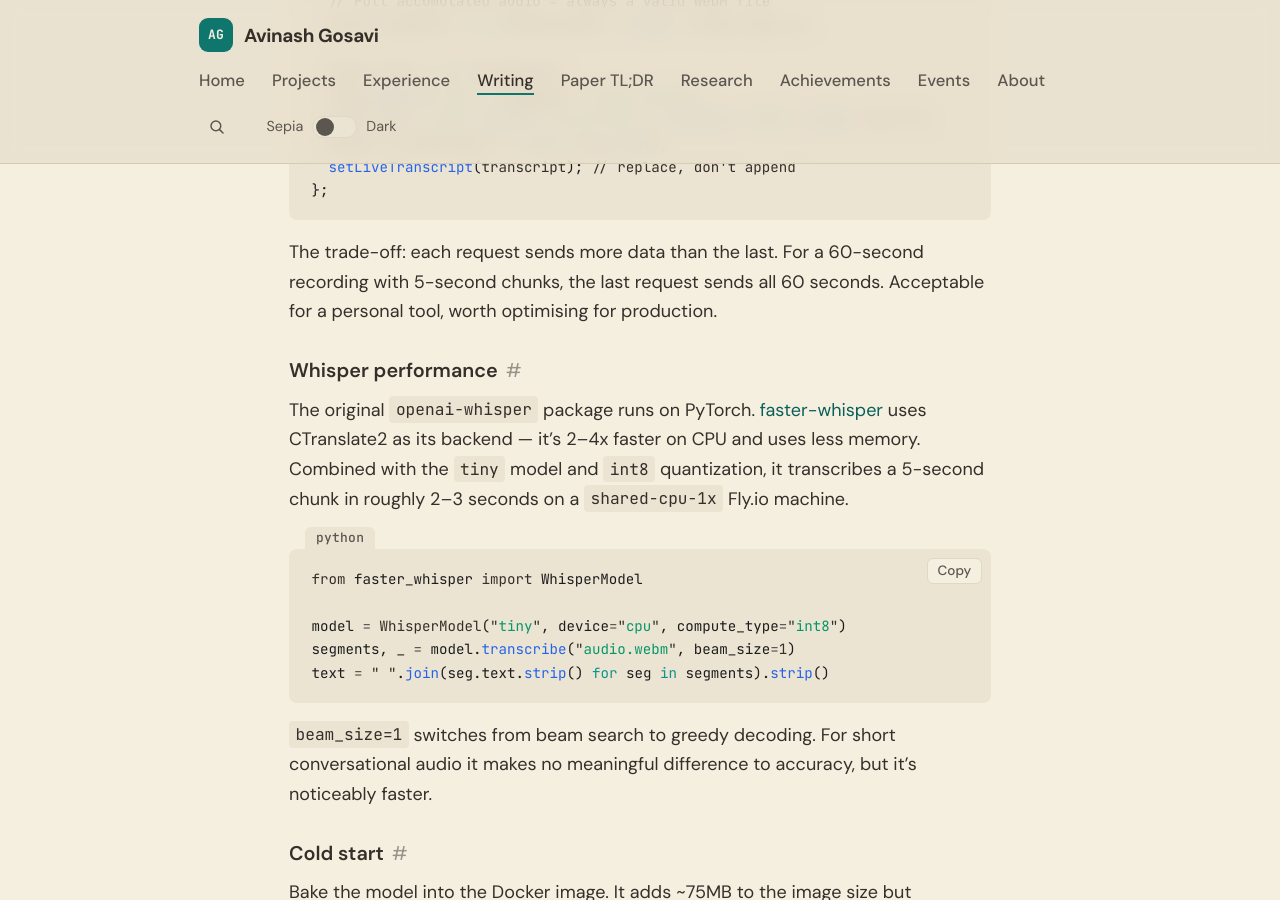
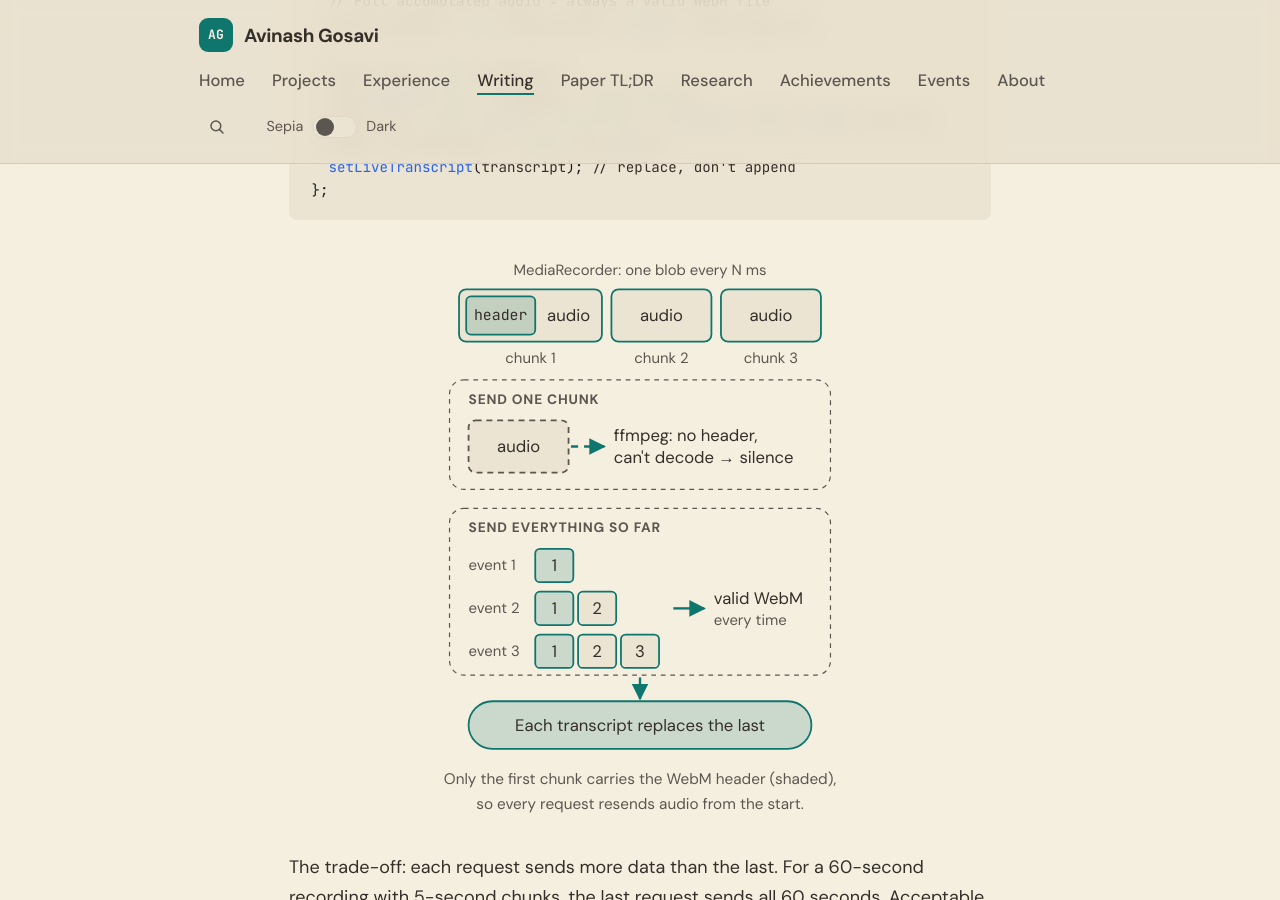
Before and after one commit to aag1091-alt/avinashgosavi.com, a Jekyll site: the page built from _posts/2026-04-12-live-audio-transcription-whisper.md, in a window 1280 px wide and 900 px high, scrolled down 1632 px. Built offline with Jekyll 4.4.1, drawn with Linux system fonts in a browser that asks for light colours.

Commit message:
Whisper post: theme-aware WebM chunk diagram
Co-Authored-By: Claude <noreply@anthropic.com>

````diff
--- a/_data/changelog.yml
+++ b/_data/changelog.yml
@@ -1,5 +1,9 @@
 # Public changelog shown on /changelog and (latest 3) on the homepage.
 # Newest first. desk: Writing | Design | Engineering
+- date: 2026-10-23
+  desk: Design
+  text: The live Whisper transcription post now has a diagram showing why a lone WebM chunk can't be decoded and why sending all the audio so far always works.
+  link: /post/live-audio-transcription-whisper/
 - date: 2026-10-22
   desk: Engineering
   text: Posts are now also available as a JSON Feed at /feed.json, with full text and working links, for feed readers that prefer it over RSS.
--- /dev/null
+++ b/_includes/diagrams/whisper-webm-chunks.html
@@ -0,0 +1,57 @@
+<figure class="diagram">
+<svg viewBox="0 0 336 420" role="img" aria-labelledby="wh-wc-title wh-wc-desc" xmlns="http://www.w3.org/2000/svg">
+  <title id="wh-wc-title">Why single WebM chunks fail and accumulated audio works</title>
+  <desc id="wh-wc-desc">MediaRecorder fires one blob every N milliseconds. Only chunk 1 carries the WebM file header; chunks 2 and 3 are raw audio. Sending chunk 2 on its own fails: ffmpeg has no header, so it can't decode it and the transcript comes back silent. The fix sends everything recorded so far on each event: chunk 1, then chunks 1 and 2, then chunks 1, 2 and 3. Each request starts with the header, so each is a valid WebM file, and each new transcript replaces the last one.</desc>
+  <defs>
+    <marker id="wh-wc-arrow" viewBox="0 0 10 10" refX="9" refY="5" markerWidth="7" markerHeight="7" orient="auto-start-reverse">
+      <path class="dg-head" d="M0 0 L10 5 L0 10 z"/>
+    </marker>
+  </defs>
+  <text class="dg-note" x="168" y="16" text-anchor="middle">MediaRecorder: one blob every N ms</text>
+  <rect class="dg-box" x="16" y="28" width="120" height="44" rx="6"/>
+  <rect class="dg-pill" x="22" y="34" width="58" height="32" rx="4"/>
+  <text class="dg-body dg-mono" x="51" y="54" text-anchor="middle">header</text>
+  <text class="dg-body" x="108" y="55" text-anchor="middle">audio</text>
+  <rect class="dg-box" x="144" y="28" width="84" height="44" rx="6"/>
+  <text class="dg-body" x="186" y="55" text-anchor="middle">audio</text>
+  <rect class="dg-box" x="236" y="28" width="84" height="44" rx="6"/>
+  <text class="dg-body" x="278" y="55" text-anchor="middle">audio</text>
+  <text class="dg-note" x="76" y="90" text-anchor="middle">chunk 1</text>
+  <text class="dg-note" x="186" y="90" text-anchor="middle">chunk 2</text>
+  <text class="dg-note" x="278" y="90" text-anchor="middle">chunk 3</text>
+
+  <rect class="dg-group" x="8" y="104" width="320" height="92" rx="12"/>
+  <text class="dg-label" x="24" y="124">Send one chunk</text>
+  <rect class="dg-box dg-muted" x="24" y="138" width="84" height="44" rx="6"/>
+  <text class="dg-body" x="66" y="165" text-anchor="middle">audio</text>
+  <line class="dg-line dg-dash" x1="110" y1="160" x2="138" y2="160" marker-end="url(#wh-wc-arrow)"/>
+  <text class="dg-body" x="146" y="155">ffmpeg: no header,</text>
+  <text class="dg-body" x="146" y="174">can't decode → silence</text>
+
+  <rect class="dg-group" x="8" y="212" width="320" height="140" rx="12"/>
+  <text class="dg-label" x="24" y="232">Send everything so far</text>
+  <text class="dg-note" x="24" y="264">event 1</text>
+  <rect class="dg-pill" x="80" y="246" width="32" height="28" rx="4"/>
+  <text class="dg-body" x="96" y="265" text-anchor="middle">1</text>
+  <text class="dg-note" x="24" y="300">event 2</text>
+  <rect class="dg-pill" x="80" y="282" width="32" height="28" rx="4"/>
+  <text class="dg-body" x="96" y="301" text-anchor="middle">1</text>
+  <rect class="dg-box" x="116" y="282" width="32" height="28" rx="4"/>
+  <text class="dg-body" x="132" y="301" text-anchor="middle">2</text>
+  <text class="dg-note" x="24" y="336">event 3</text>
+  <rect class="dg-pill" x="80" y="318" width="32" height="28" rx="4"/>
+  <text class="dg-body" x="96" y="337" text-anchor="middle">1</text>
+  <rect class="dg-box" x="116" y="318" width="32" height="28" rx="4"/>
+  <text class="dg-body" x="132" y="337" text-anchor="middle">2</text>
+  <rect class="dg-box" x="152" y="318" width="32" height="28" rx="4"/>
+  <text class="dg-body" x="168" y="337" text-anchor="middle">3</text>
+  <line class="dg-line" x1="196" y1="296" x2="222" y2="296" marker-end="url(#wh-wc-arrow)"/>
+  <text class="dg-body" x="230" y="292">valid WebM</text>
+  <text class="dg-note" x="230" y="310">every time</text>
+
+  <line class="dg-line" x1="168" y1="354" x2="168" y2="372" marker-end="url(#wh-wc-arrow)"/>
+  <rect class="dg-pill" x="24" y="374" width="288" height="40" rx="20"/>
+  <text class="dg-body" x="168" y="399" text-anchor="middle">Each transcript replaces the last</text>
+</svg>
+<figcaption>Only the first chunk carries the WebM header (shaded), so every request resends audio from the start.</figcaption>
+</figure>
--- a/_posts/2026-04-12-live-audio-transcription-whisper.md
+++ b/_posts/2026-04-12-live-audio-transcription-whisper.md
@@ -51,6 +51,8 @@ recorder.ondataavailable = async (e) => {
   setLiveTranscript(transcript); // replace, don't append
 };
 ```
+
+{% include diagrams/whisper-webm-chunks.html %}
 
 The trade-off: each request sends more data than the last. For a 60-second recording with 5-second chunks, the last request sends all 60 seconds. Acceptable for a personal tool, worth optimising for production.
 
````
